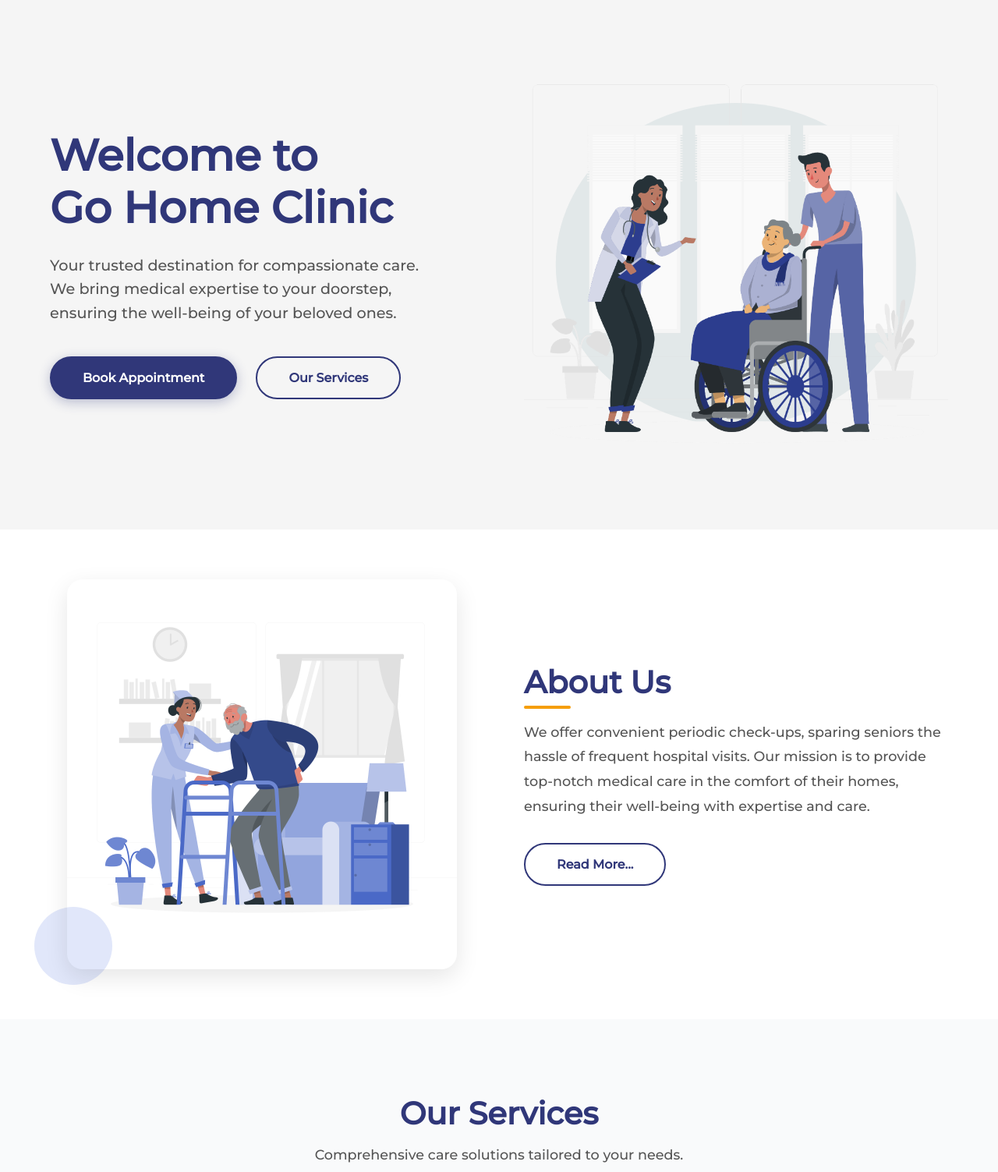
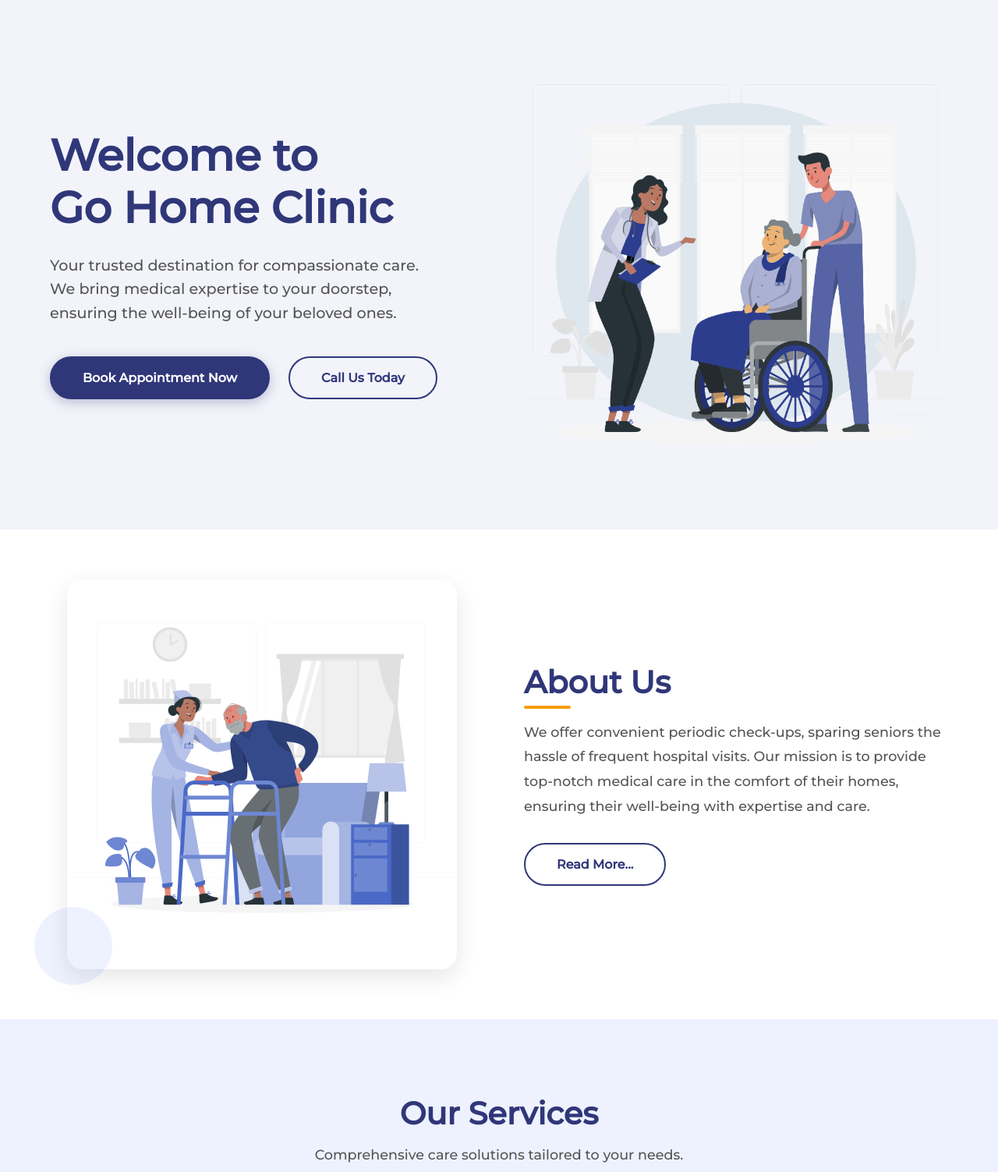
Before and after one commit to EngAboodSDev/go-home-clinic, a PHP site: page / in a window 1280 px wide. Shown: the part 95-1598 px from the top of the page at 78% size. Run offline with PHP 8.4, Linux system fonts and the light colour scheme; some libraries are stand-ins or nearby versions.

Commit message:
fix: change hero, navbar, and services background color

```diff
--- a/Index.php
+++ b/Index.php
@@ -42,8 +42,8 @@ if (isset($_GET['dout']) && is_numeric($_GET['dout'])) {
                 <p>Your trusted destination for compassionate care. We bring medical expertise to your doorstep,
                     ensuring the well-being of your beloved ones.</p>
                 <div class="intro-actions">
-                    <a href="BookAbo.php" class="cta-btn primary-btn">Book Appointment</a>
-                    <a href="#services" class="cta-btn secondary-btn">Our Services</a>
+                    <a href="BookAbo.php" class="cta-btn primary-btn">Book Appointment Now</a>
+                    <a href="#services" class="cta-btn secondary-btn">Call Us Today</a>
                 </div>
             </div>
             <div class="intro-image">
--- a/css/navstyles.css
+++ b/css/navstyles.css
@@ -9,7 +9,7 @@ header  {
   justify-content: flex-end;
   align-items: center;
   padding: 10px 7%;
-  background-color: transparent;
+  background-color: #eef2ff7d;
 }
 
 .navlogo {
--- a/css/newstyle.css
+++ b/css/newstyle.css
@@ -313,7 +313,7 @@ html {
 
 /* Hero Section Redesign */
 #intro {
-  /* background: linear-gradient(135deg, #f5f7fa 0%, #c3cfe2 100%); */
+  background: #eef2ff7d;
   min-height: 85vh;
   display: flex;
   align-items: center;
@@ -590,7 +590,7 @@ html {
   left: -20px;
   width: 100px;
   height: 100px;
-  background-color: #e1e7fa;
+  background-color: #eef2ff;
   border-radius: 50%;
   z-index: 1;
 }
@@ -650,7 +650,7 @@ html {
 }
 
 #services {
-  background-color: #e1e7fa;
+  background-color: #eef2ff7d;
 }
 
 #services h1 {
@@ -727,7 +727,7 @@ p {
 
 /* Services Section Redesign */
 #services {
-  background-color: #f9fafb;
+  background-color: #eef2ff;
   padding: 6rem 5%;
   text-align: center;
 }
@@ -1312,7 +1312,7 @@ form {
   cursor: pointer;
   transition: 0.4s;
   box-sizing: border-box;
-  background: #e1e7fa;
+  background: #eef2ff7d;
   border-radius: 12px;
 }
 
```
